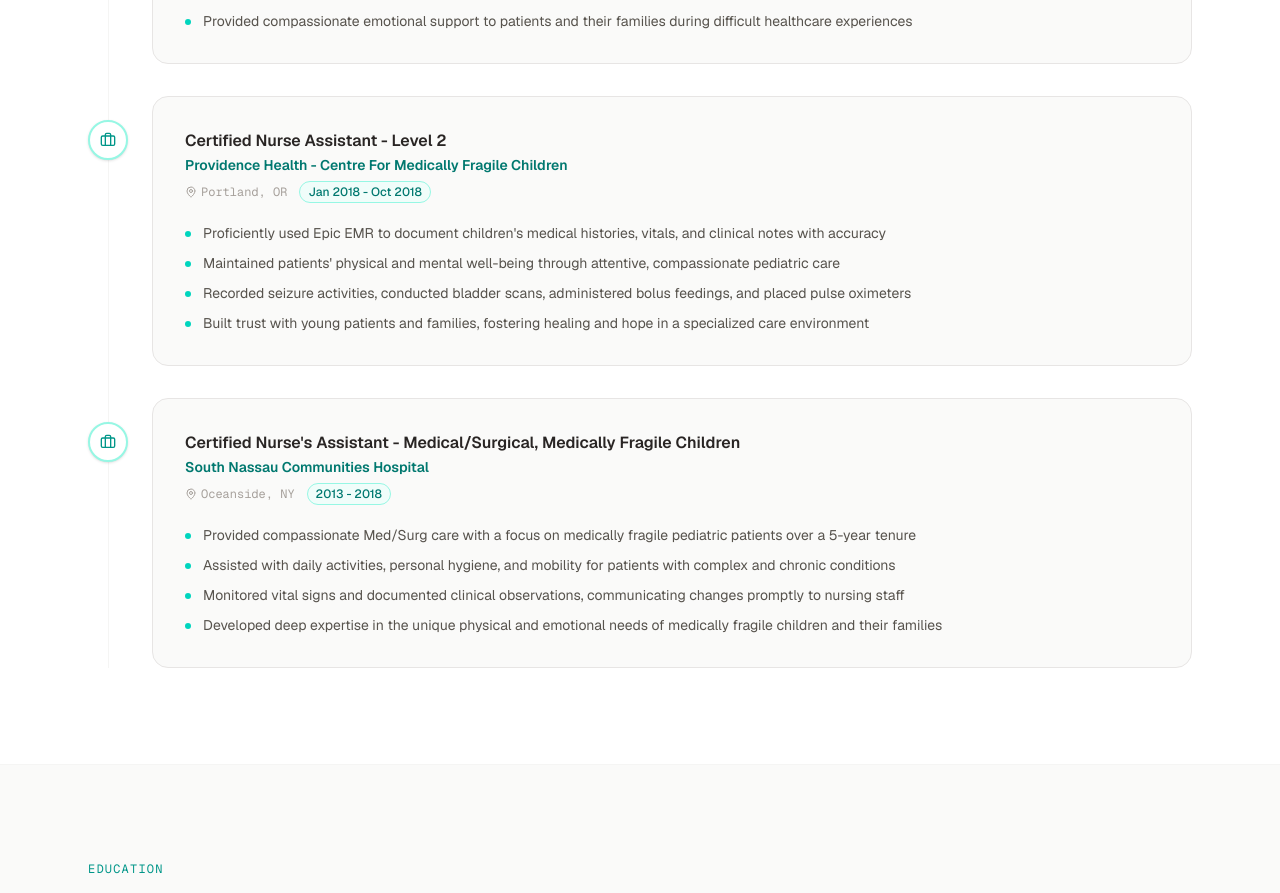
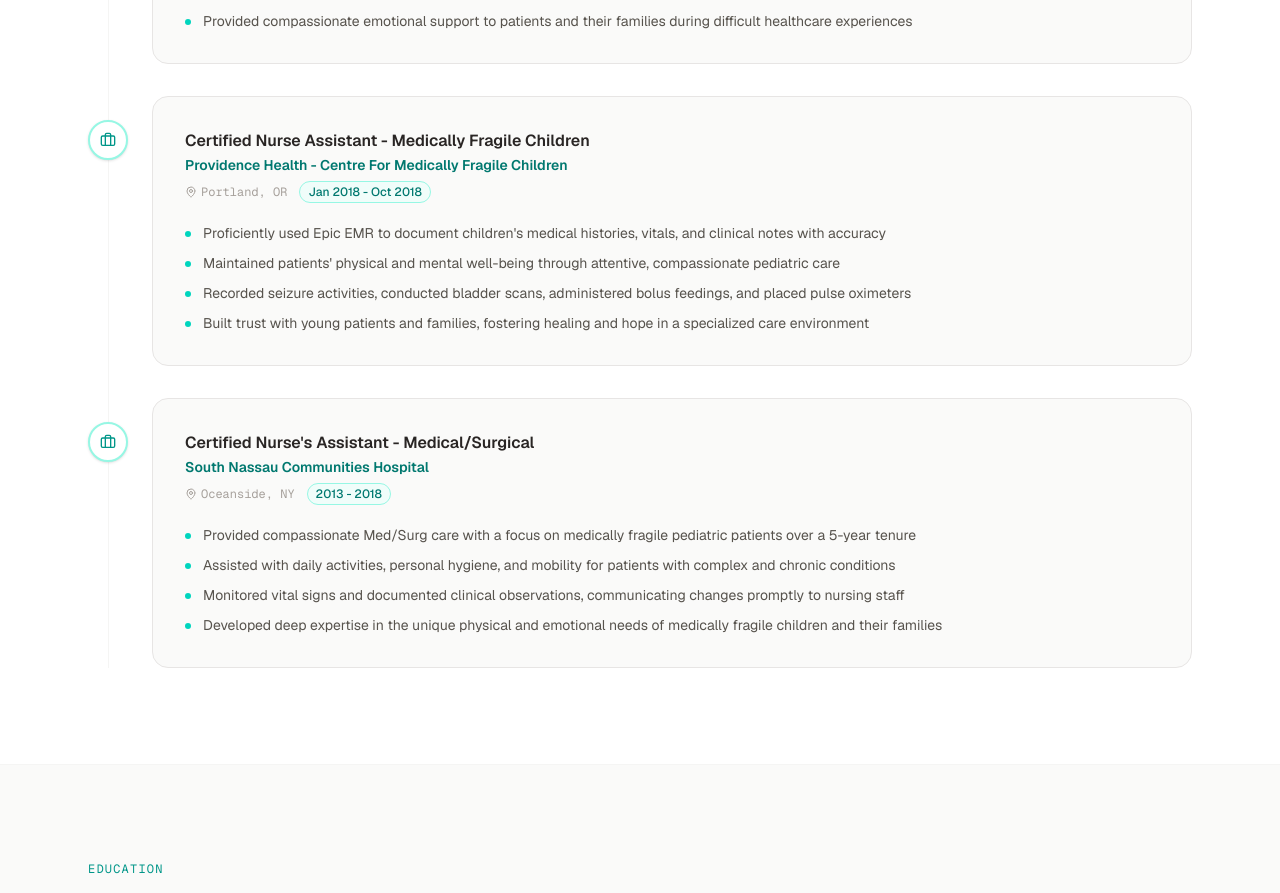
Before and after one commit to cyberkoder/stephanie-portfolio, a Next.js app: page / in a window 1280 px wide. Shown: the part 3800-4693 px from the top of the page. Built offline with nearby package versions, Linux system fonts and the light colour scheme.

Commit message:
fix: correct job department labels for Providence and South Nassau
Providence Health = Medically Fragile Children (not Level 2)
South Nassau = Medical/Surgical (not Med/Surg & Medically Fragile Children)

Co-Authored-By: Claude Sonnet 4.6 <noreply@anthropic.com>

```diff
--- a/app/page.tsx
+++ b/app/page.tsx
@@ -153,7 +153,7 @@ const EXPERIENCE = [
     ],
   },
   {
-    role: "Certified Nurse Assistant - Level 2",
+    role: "Certified Nurse Assistant - Medically Fragile Children",
     employer: "Providence Health - Centre For Medically Fragile Children",
     location: "Portland, OR",
     period: "Jan 2018 - Oct 2018",
@@ -165,7 +165,7 @@ const EXPERIENCE = [
     ],
   },
   {
-    role: "Certified Nurse's Assistant - Medical/Surgical, Medically Fragile Children",
+    role: "Certified Nurse's Assistant - Medical/Surgical",
     employer: "South Nassau Communities Hospital",
     location: "Oceanside, NY",
     period: "2013 - 2018",
--- a/app/resume/page.tsx
+++ b/app/resume/page.tsx
@@ -137,7 +137,7 @@ export default function ResumePage() {
               <div>
                 <div className="flex items-start justify-between gap-4 mb-1">
                   <div>
-                    <h3 className="text-sm font-bold text-stone-900">Certified Nurse Assistant — Level 2</h3>
+                    <h3 className="text-sm font-bold text-stone-900">Certified Nurse Assistant — Medically Fragile Children</h3>
                     <p className="text-sm text-teal-700 font-semibold">Providence Health — Centre For Medically Fragile Children</p>
                   </div>
                   <span className="text-xs text-stone-500 font-mono whitespace-nowrap mt-0.5">Jan 2018 — Oct 2018</span>
@@ -152,7 +152,7 @@ export default function ResumePage() {
               <div>
                 <div className="flex items-start justify-between gap-4 mb-1">
                   <div>
-                    <h3 className="text-sm font-bold text-stone-900">Certified Nurse's Assistant — Med/Surg &amp; Medically Fragile Children</h3>
+                    <h3 className="text-sm font-bold text-stone-900">Certified Nurse's Assistant — Medical/Surgical</h3>
                     <p className="text-sm text-teal-700 font-semibold">South Nassau Communities Hospital, Oceanside, NY</p>
                   </div>
                   <span className="text-xs text-stone-500 font-mono whitespace-nowrap mt-0.5">2013 — 2018</span>
```
